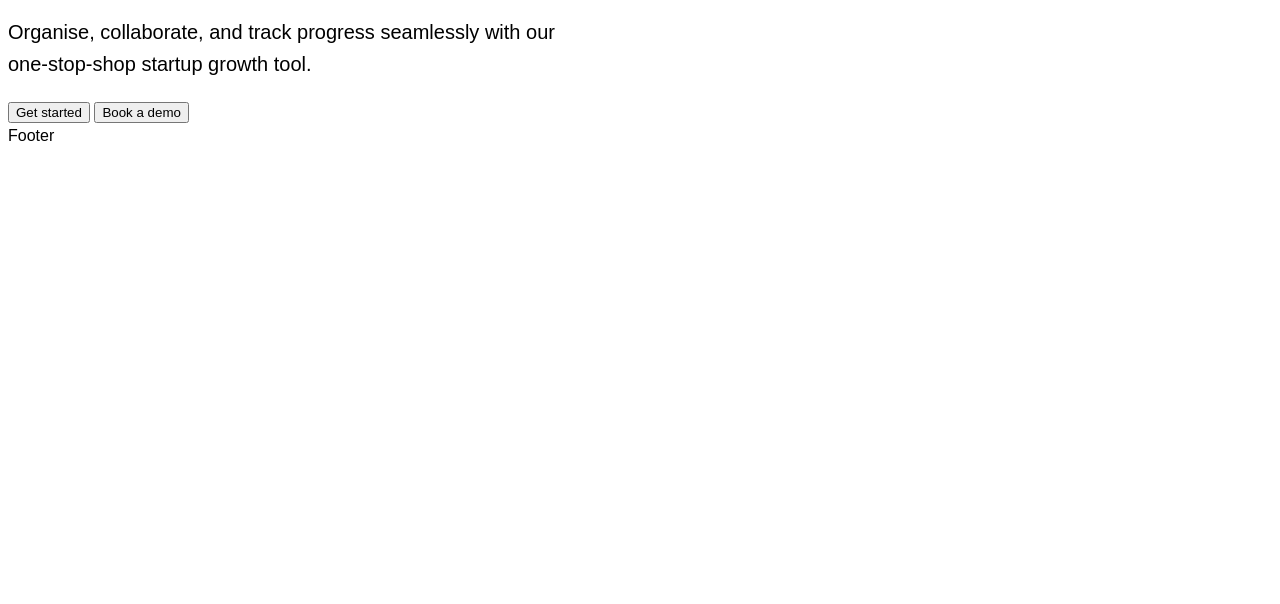
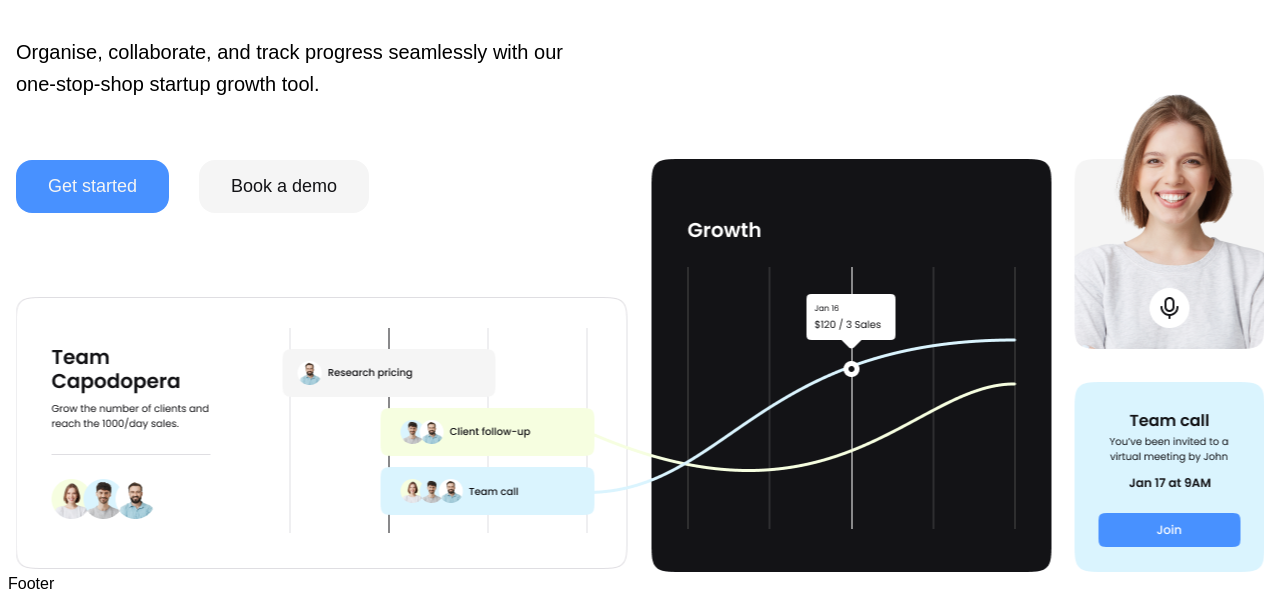
Before and after one commit to Toannvph54471/lap1toannvph54471, a plain HTML site: page ASM/index.html in a window 1280 px wide. Shown: the part 315-919 px from the top of the page. Before the commit the page ends 800 px from the top, so only its background shows below. Drawn offline with Linux system fonts and the light colour scheme.

Commit message:
add content

```diff
--- a/ASM/index.html
+++ b/ASM/index.html
@@ -23,12 +23,14 @@
     </nav>
 </head>
     <main>
+        <nav class="hero container">
         <h1 class="title">A powerful solution to grow your startup. Fast!</h1>
         <p class="para">Organise, collaborate, and track progress seamlessly with our one-stop-shop startup growth tool.</p>
-        <div>
-            <button>Get started</button>
-            <button>Book a demo</button>
+        <div class="btn-group">
+            <button class="btn-get">Get started</button>
+            <button class="btn-book">Book a demo</button>
         </div>
+        </nav>
     </main>
     <footer>Footer</footer>
 
--- a/ASM/style.css
+++ b/ASM/style.css
@@ -18,7 +18,7 @@ a {
     align-items: center;
 }
 .container{
-    max-width: 1100px;
+    max-width: 1248px;
     margin: 0 auto;
 }
 .link,
@@ -50,4 +50,32 @@ a {
     font-style: normal;
     line-height: 160%;
     width: 555px;
+    padding-bottom: 40px ;
 }
+button {
+    font-size: 18px;
+    padding: 16px 32px;
+    border-radius: 16px;
+    border: none;
+}
+.btn-group{
+    display: flex;
+    gap: 30px;
+    padding-bottom: 50px;
+}
+.btn-get{
+    background-color: #4891ff;
+    color: #F5F5F5;
+    font-weight: 500;
+}
+.btn-book{
+background-color: #F5F5F5;
+color: #131316;
+font-weight: 500;
+}
+.hero{
+    background-position: center bottom;
+    background-repeat: no-repeat;
+    height: 730px;
+    background-image: url("../images/hero-bg.png");
+}
```
